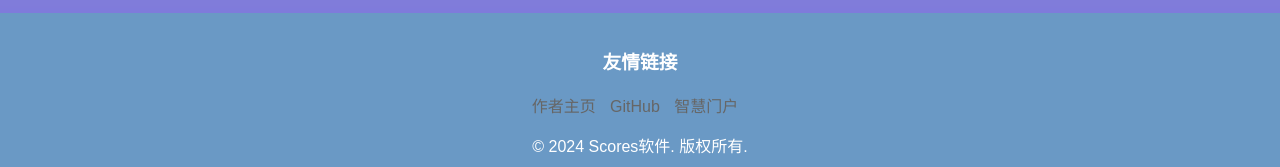
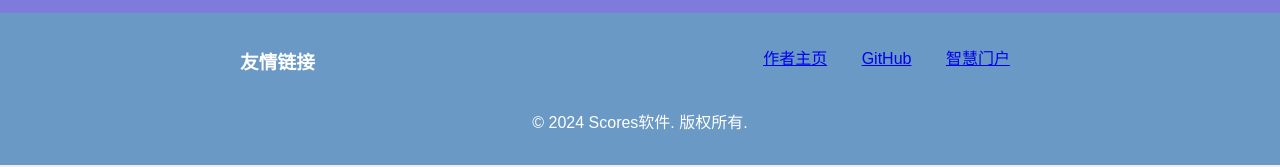
Before and after one commit to bfjy2024/scores, a plain HTML site: page index.html in a window 1280 px wide. Shown: the part 2612-2779 px from the top of the page. Drawn offline with Linux system fonts and the light colour scheme.

Commit message:
Update styles.css

```diff
--- a/styles.css
+++ b/styles.css
@@ -25,8 +25,10 @@ header {
     padding: 1em;
     text-align: center;
 }
+
 .footer-links {
-    text-align: center;
+    display: flex;
+    justify-content: space-around;
 }
 
 .footer-links ul {
@@ -40,9 +42,9 @@ header {
 }
 
 .footer-links a {
-    color: #666;
-    text-decoration: none;
+    margin-right: 20px;
 }
+
 
 header nav ul {
     list-style: none;
```
